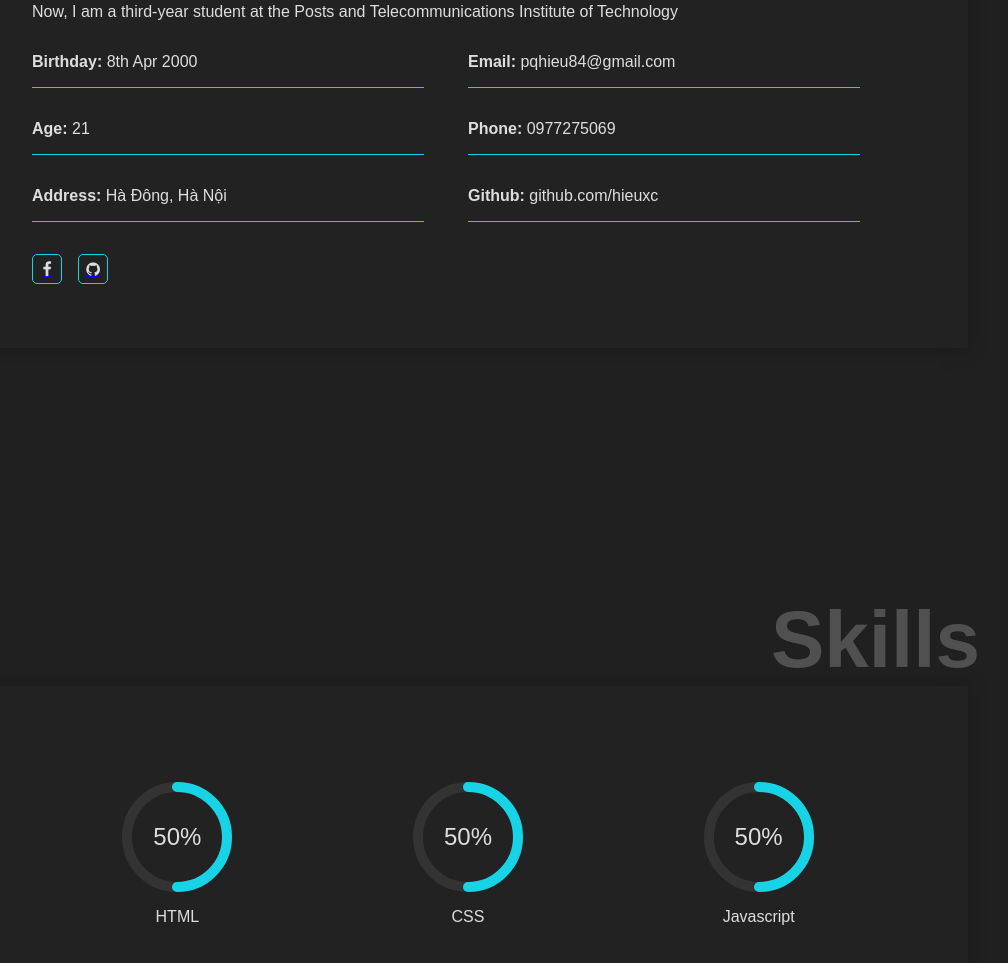
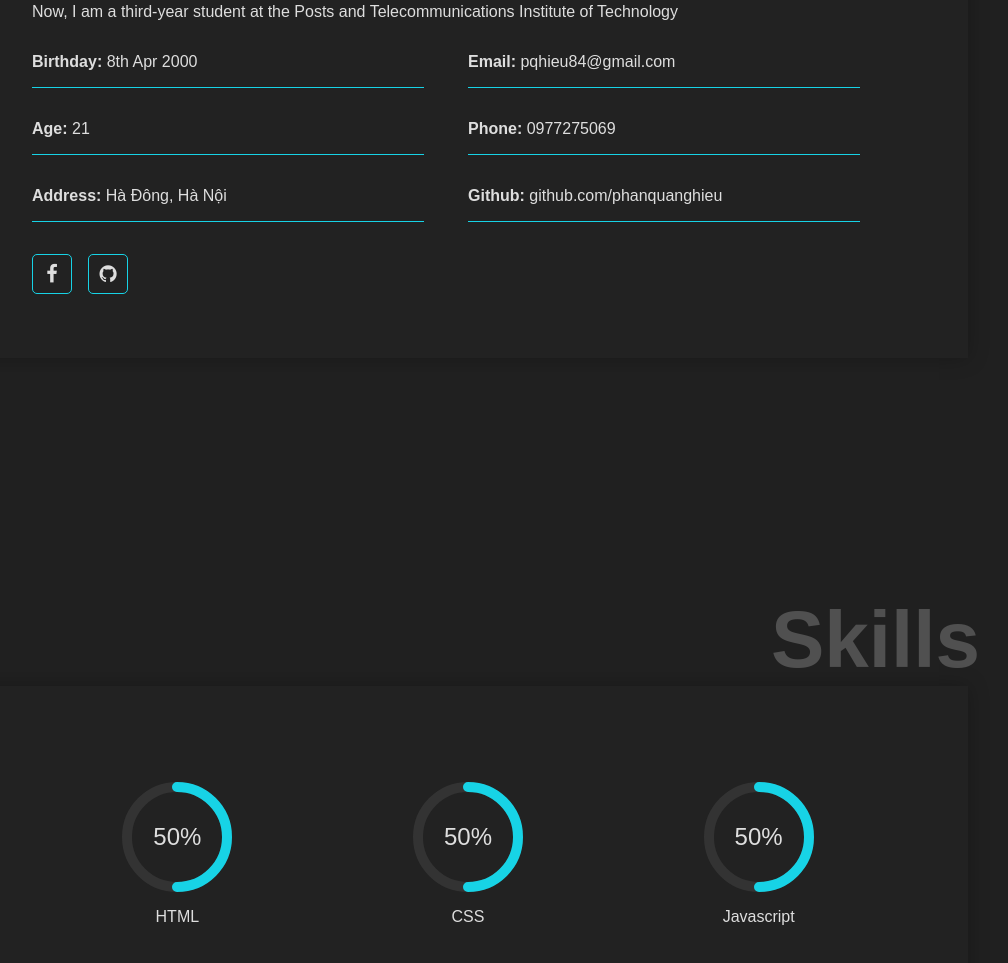
Before and after one commit to phanquanghieu/phanquanghieu.github.io, a plain HTML site: page index.html in a window 1280 px wide. Shown: the part 1070-2033 px from the top of the page, without its empty margins (172-1180 px from the left). Drawn offline with nearby package versions, Linux system fonts and the light colour scheme; a web font is replaced by a local one.

Commit message:
update logo

```diff
--- a/css/style.css
+++ b/css/style.css
@@ -9,6 +9,10 @@ html {
 }
 body {
   background-color: #202020;
+}
+
+a {
+  text-decoration: none;
 }
 .container {
   min-height: 100vh;
@@ -206,23 +210,22 @@ ul li a:hover::after {
   display: flex;
 }
 .social_link a {
-  display: block;
-  width: 30px;
-  height: 30px;
+  display: flex;
+  width: 40px;
+  height: 40px;
   border: 1px solid #17d3e6;
   margin-top: 2rem;
   margin-right: 1rem;
   background-color: transparent;
   border-radius: 5px;
+  color: #dedede;
+  font-size: 20px;
+  justify-content: center;
+  align-items: center;
   -webkit-transition: all 0.5 ease;
   transition: all 0.5s ease;
 }
 .social_link .fa {
-  display: flex;
-  height: 28px;
-  color: #dedede;
-  justify-content: center;
-  align-items: center;
 }
 .social_link a:hover {
   background-color: #17d3e6;
--- a/index.html
+++ b/index.html
@@ -3,7 +3,8 @@
   <head>
     <meta charset="UTF-8" />
     <meta name="viewport" content="width=device-width, initial-scale=1.0" />
-    <title>HieuXC</title>
+    <title>Phan Quang Hiếu</title>
+    <link rel="shortcut icon" href="./img/logo.png" type="image/x-icon" />
     <link
       href="https://fonts.googleapis.com/css?family=Muli:400,700,900&display=swap&subset=vietnamese"
       rel="stylesheet"
@@ -72,12 +73,12 @@
           </div>
           <div class="text">
             <label>Github:</label>
-            <span>github.com/hieuxc</span>
+            <span>github.com/phanquanghieu</span>
           </div>
         </div>
         <div class="social_link">
           <a href="https://www.facebook.com/phanhieu15"><i class="fa fa-facebook"></i></a>
-          <a href="https://github.com/hieuxc"><i class="fa fa-github"></i></a>
+          <a href="https://github.com/phanquanghieu"><i class="fa fa-github"></i></a>
         </div>
       </div>
     </div>
@@ -126,7 +127,7 @@
                   Clone Website
                   <a href="https://www.hanoicomputer.vn" target="blank">hanoicomputer.vn</a>
                 </h4>
-                <a href="https://github.com/hieuxc/laravel-hanoicomputer" target="blank"
+                <a href="https://github.com/phanquanghieu/laravel-hanoicomputer" target="blank"
                   >Github Link</a
                 >
               </div>
```
